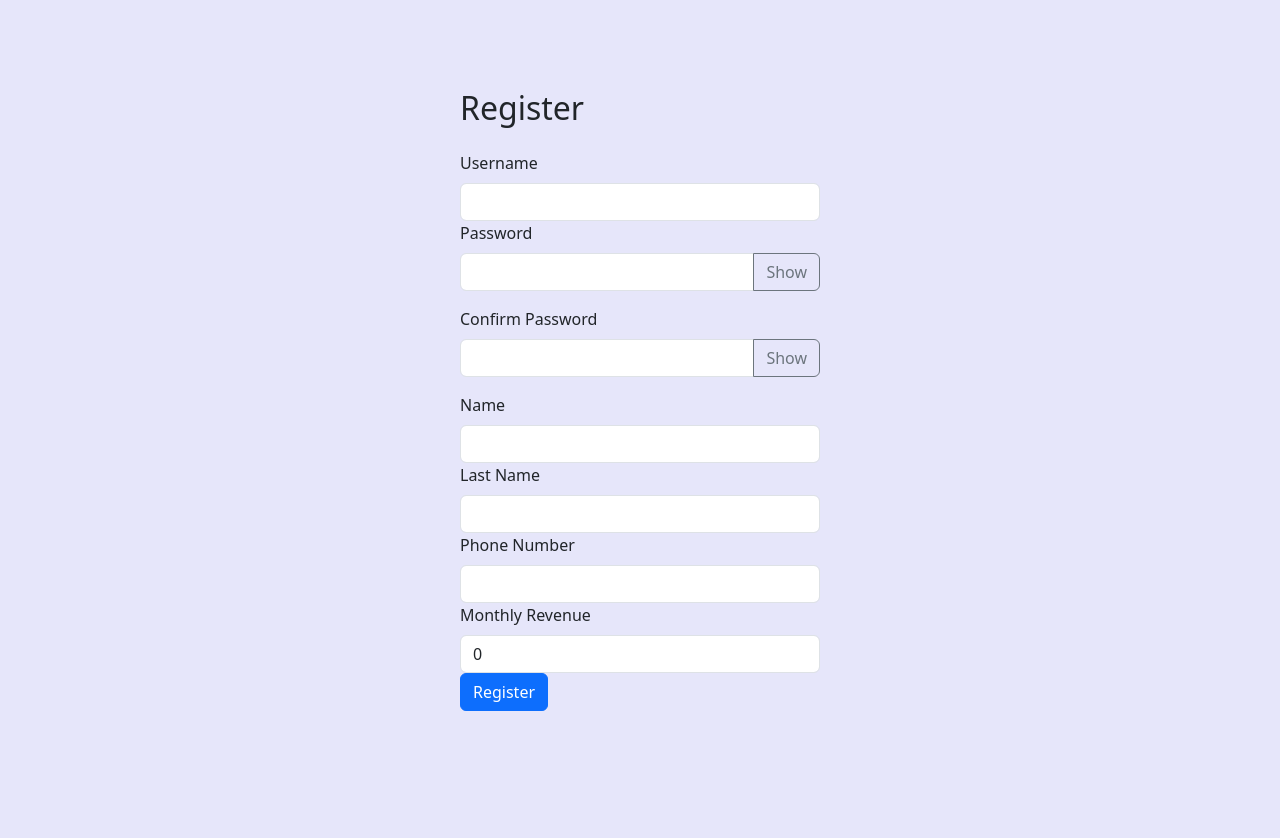
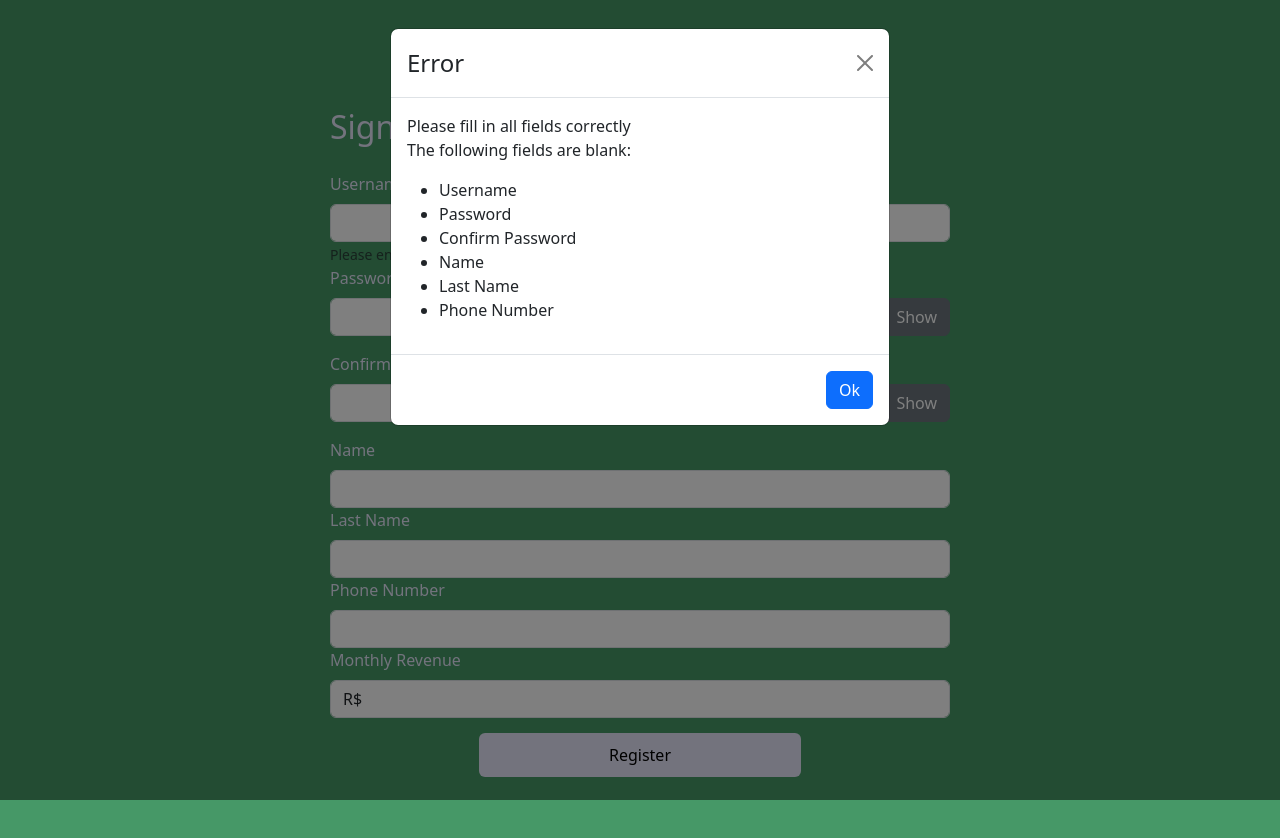
Before and after one commit to IgorCooli/financio-fe, a React (Create React App) app: page /register in a window 1280 px wide. Both pictures are taken after a click on the button "Register". Shown: the top 838 px of the page. Before the commit the page ends 800 px from the top, so only its background shows below. Built offline with nearby package versions, Linux system fonts and the light colour scheme; no server answers.

Commit message:
adjusting sign up page

```diff
--- a/src/components/registeruser/RegisterPage.js
+++ b/src/components/registeruser/RegisterPage.js
@@ -1,5 +1,5 @@
 import React, { useState } from 'react';
-import { Form, Button, Container, InputGroup } from 'react-bootstrap';
+import { Form, Button, Container, InputGroup, Row, Modal } from 'react-bootstrap';
 import { register } from '../../service/registeruser/RegisterService';
 import { useNavigate } from 'react-router-dom';
 
@@ -11,12 +11,18 @@ const RegisterPage = () => {
         name: '',
         lastName: '',
         phoneNumber: '',
-        monthlyRevenue: 0.0,
+        monthlyRevenue: 'R$',
     });
 
     const [showPassword, setShowPassword] = useState(false);
-    const [showConfirmPassword, setShowConfirmPassword] = useState(false);
     const navigate = useNavigate();
+
+    const [showAlert, setShowAlert] = useState(false);
+    const [alertMessage, setAlertMessage] = useState('');
+    const [blankFieldsList, setBlankFieldsList] = useState([]);
+
+    const handleShowAlert = () => setShowAlert(true);
+    const handleCloseAlert = () => setShowAlert(false);
 
     const handleChange = (e) => {
         const { name, value } = e.target;
@@ -26,37 +32,161 @@ const RegisterPage = () => {
         });
     };
 
+    const handleMoneyInputChange = (e) => {
+        const { name, value } = e.target;
+        setFormData({
+            ...formData,
+            [name]: formatMoneyValue(value),
+        });
+    };
+
+    const handlePhoneInputChange = (e) => {
+        const { name, value } = e.target;
+        setFormData({
+            ...formData,
+            [name]: formatPhoneNumber(value),
+        });
+    };
+
+    const formatMoneyValue = (value) => {
+        const numericValue = value.replace(/[^\d]/g, '');
+
+        if (numericValue.length >= 3) {
+            const wholePart = numericValue.slice(0, -2);
+            const decimalPart = numericValue.slice(-2);
+            const formattedValue = `R$${wholePart.replace(/\B(?=(\d{3})+(?!\d))/g, '.')},${decimalPart}`;
+            return formattedValue;
+        } else {
+            return value;
+        }
+    };
+
+    const formatPhoneNumber = (phoneNumber) => {
+        const numericValue = phoneNumber.replace(/[^\d]/g, '');
+
+        if (numericValue.length <= 2) {
+            return `(${numericValue}`;
+        } else if (numericValue.length <= 6) {
+            const areaCode = numericValue.slice(0, 2);
+            const firstPart = numericValue.slice(2, 6);
+            return `(${areaCode}) ${firstPart}`;
+        } else {
+            const areaCode = numericValue.slice(0, 2);
+            const firstPart = numericValue.slice(2, 7);
+            const secondPart = numericValue.slice(7, 11);
+            return `(${areaCode}) ${firstPart}-${secondPart}`;
+        }
+    };
+
     const handleRegister = () => {
-        if (formData.password !== formData.confirmPassword) {
-            alert('Passwords do not match');
+        const blankFields = [];
+
+        if (!formData.username) {
+            blankFields.push('Username');
+        }
+        if (!formData.password) {
+            blankFields.push('Password');
+        }
+        if (!formData.confirmPassword) {
+            blankFields.push('Confirm Password');
+        }
+        if (!formData.name) {
+            blankFields.push('Name');
+        }
+        if (!formData.lastName) {
+            blankFields.push('Last Name');
+        }
+        if (!formData.phoneNumber) {
+            blankFields.push('Phone Number');
+        }
+
+        const moneyValue = parseFloat(formData.monthlyRevenue.replace(/[^\d,]/g, '').replace(',', '.').replace('R$', ''));
+
+        if (
+            blankFields.length > 0 ||
+            !isValidEmail(formData.username) ||
+            !isValidPhoneNumber(formData.phoneNumber) ||
+            formData.password !== formData.confirmPassword ||
+            isNaN(moneyValue)
+        ) {
+            showAlertModal('Please fill in all fields correctly', blankFields);
             return;
         }
 
-        register(formData)
+        register({
+            ...formData,
+            monthlyRevenue: moneyValue,
+        })
             .then((response) => {
-                // Handle a successful registration here, e.g., redirect to login page.
                 console.log('Registration successful', response);
-                navigate('/')
+                navigate('/');
             })
             .catch((error) => {
-                // Handle registration error, e.g., display an error message.
                 console.error('Registration failed', error);
-
             });
     };
 
+    const isValidEmail = (email) => {
+        // Validating the username (email) field using a regex pattern
+        const emailPattern = /\S+@\S+\.\S+/;
+        return emailPattern.test(email);
+    };
+
+    const isValidPhoneNumber = (phoneNumber) => {
+        const phonePattern = /^\(\d{2}\)\s\d{5}-\d{4}$/;
+        return phonePattern.test(phoneNumber);
+    };
+
+    const containerStyle = {
+        backgroundColor: '#469867',
+        width: '100%',
+        height: '110%',
+        display: 'flex',
+        flexDirection: 'column',
+        alignItems: 'center',
+        justifyContent: 'center',
+        margin: '0',
+        padding: '0',
+    };
+
+    const registerFormStyle = {
+        width: '50%',
+        padding: '10px',
+        color: '#E6E6FA',
+    };
+
+    const registerButtonStyle = {
+        backgroundColor: '#E6E6FA',
+        padding: '10px 20px',
+        border: 'none',
+        cursor: 'pointer',
+        width: '50%',
+        margin: '15px',
+    };
+
+    const showAlertModal = (message, fields) => {
+        setAlertMessage(message);
+        setBlankFieldsList(fields);
+        handleShowAlert();
+    };
+
     return (
-        <Container className="d-flex justify-content-center align-items-center vh-100">
-            <Form style={{ width: '400px', backgroundColor: '#E6E6FA', padding: '20px' }}>
-                <h2 className="mb-4">Register</h2>
+        <Container fluid className="p-0 m-0 vh-100">
+            <div style={containerStyle}>
+                <Form style={registerFormStyle}>
+                    <h2 className="mb-4" style={{ paddingTop: '20px', paddingBottom: '1px' }}>Sign up</h2>
                     <Form.Group controlId="formUsername">
                         <Form.Label>Username</Form.Label>
                         <Form.Control
-                        type="text"
+                            type="email"
                             name="username"
                             value={formData.username}
                             onChange={handleChange}
+                            required
                         />
+                        <Form.Text className="text-muted">
+                            Please enter your email address as the username.
+                        </Form.Text>
                     </Form.Group>
                     <Form.Group controlId="formPassword">
                         <Form.Label>Password</Form.Label>
@@ -66,9 +196,10 @@ const RegisterPage = () => {
                                 name="password"
                                 value={formData.password}
                                 onChange={handleChange}
+                                required
                             />
                             <Button
-                            variant="outline-secondary"
+                                variant="secondary"
                                 onClick={() => setShowPassword(!showPassword)}
                             >
                                 {showPassword ? 'Hide' : 'Show'}
@@ -79,16 +210,17 @@ const RegisterPage = () => {
                         <Form.Label>Confirm Password</Form.Label>
                         <InputGroup className="mb-3">
                             <Form.Control
-                            type={showConfirmPassword ? 'text' : 'password'}
+                                type={showPassword ? 'text' : 'password'}
                                 name="confirmPassword"
                                 value={formData.confirmPassword}
                                 onChange={handleChange}
+                                required
                             />
                             <Button
-                            variant="outline-secondary"
-                            onClick={() => setShowConfirmPassword(!showConfirmPassword)}
+                                variant="secondary"
+                                onClick={() => setShowPassword(!showPassword)}
                             >
-                            {showConfirmPassword ? 'Hide' : 'Show'}
+                                {showPassword ? 'Hide' : 'Show'}
                             </Button>
                         </InputGroup>
                     </Form.Group>
@@ -99,6 +231,7 @@ const RegisterPage = () => {
                             name="name"
                             value={formData.name}
                             onChange={handleChange}
+                            required
                         />
                     </Form.Group>
                     <Form.Group controlId="formLastName">
@@ -108,30 +241,64 @@ const RegisterPage = () => {
                             name="lastName"
                             value={formData.lastName}
                             onChange={handleChange}
+                            required
                         />
                     </Form.Group>
                     <Form.Group controlId="formPhoneNumber">
                         <Form.Label>Phone Number</Form.Label>
                         <Form.Control
-                        type="text"
+                            type="tel"
                             name="phoneNumber"
                             value={formData.phoneNumber}
-                        onChange={handleChange}
+                            onChange={handlePhoneInputChange}
+                            required
                         />
                     </Form.Group>
                     <Form.Group controlId="formMonthlyRevenue">
                         <Form.Label>Monthly Revenue</Form.Label>
                         <Form.Control
-                        type="number"
+                            type="text"
                             name="monthlyRevenue"
                             value={formData.monthlyRevenue}
-                        onChange={handleChange}
+                            onChange={handleMoneyInputChange}
+                            required
                         />
                     </Form.Group>
-                <Button variant="primary" onClick={handleRegister}>
+                    <Row className="justify-content-center">
+                        <Button
+                            style={registerButtonStyle}
+                            variant="warning"
+                            type="button"
+                            onClick={handleRegister}
+                        >
                             Register
                         </Button>
+                    </Row>
                 </Form>
+            </div>
+            <Modal show={showAlert} onHide={handleCloseAlert}>
+                <Modal.Header closeButton className="bg-grey">
+                    <Modal.Title>Error</Modal.Title>
+                </Modal.Header>
+                <Modal.Body>
+                    {alertMessage}
+                    {blankFieldsList.length > 0 && (
+                        <div>
+                            <p>The following fields are blank:</p>
+                            <ul>
+                                {blankFieldsList.map((field, index) => (
+                                    <li key={index}>{field}</li>
+                                ))}
+                            </ul>
+                        </div>
+                    )}
+                </Modal.Body>
+                <Modal.Footer>
+                    <Button variant="primary" onClick={handleCloseAlert}>
+                        Ok
+                    </Button>
+                </Modal.Footer>
+            </Modal>
         </Container>
     );
 };
```
Lines whose indentation alone changed are shown as unchanged.
